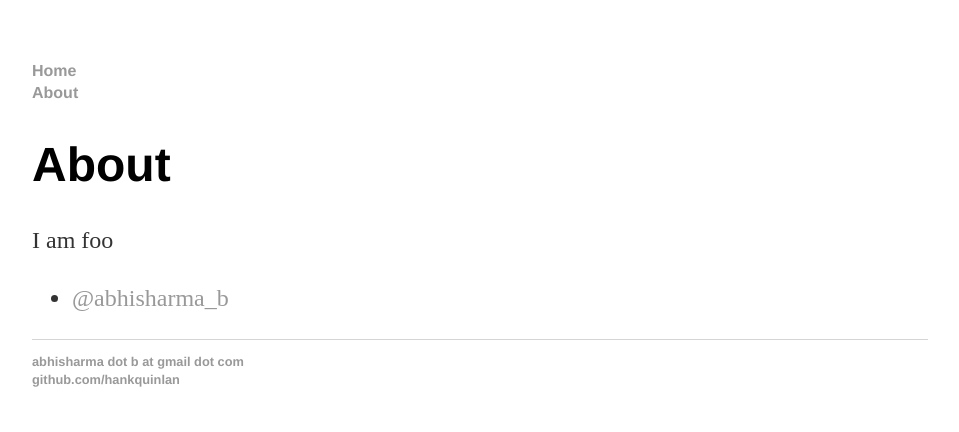
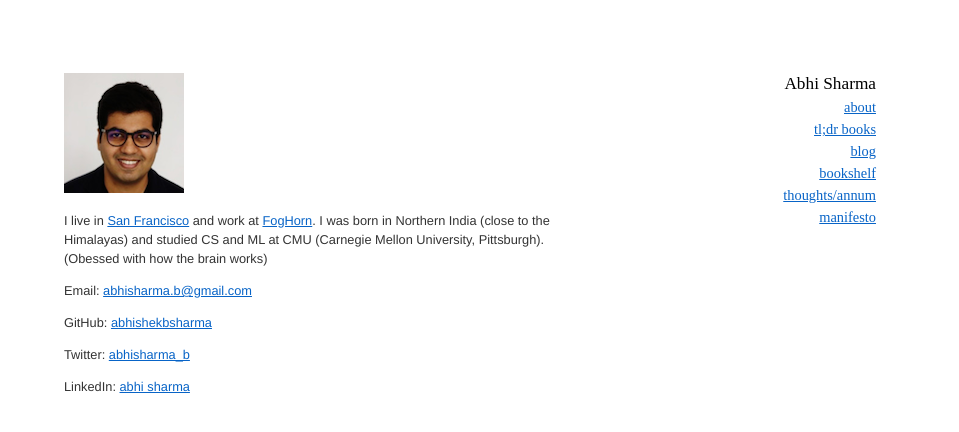
Before and after one commit to abhisharmab/abhisharmab.github.io, a Jekyll site: the page built from about/index.md, in a window 1280 px wide. Shown: the top 432 px of the page, without its empty margins (160-1119 px from the left). Built offline with Jekyll 4.4.1, drawn with Linux system fonts in a browser that asks for light colours.

```diff
--- a/_layouts/default.html
+++ b/_layouts/default.html
@@ -5,22 +5,21 @@
     <link rel="stylesheet" type="text/css" href="/css/main.css">
   </head>
   <body>
-    <nav>
-      <ul>
-        <li><a href="/">Home</a></li>
-        <li><a href="/about">About</a></li>
-      </ul>
-    </nav>
-    <div class="container">
-
-      {{ content }}
-
+    <div>
+      <div class="menu">
+        <ul>
+          <li class="main">Abhi Sharma</li>
+          <li><a href="/about">about</a></li>
+          <li><a href="/bookreviews">tl;dr books</a></li>
+          <li><a href="/blog">blog</a></li>
+          <li><a href="/bookshelf">bookshelf</a></li>
+          <li><a href="/thoughts">thoughts/annum</a></li>
+          <li><a href="/manifesto">manifesto</a></li>
+        </ul>
+      </div>
+      <div class="container">
+        {{ content }}
+      </div>
     </div>
-    <footer>
-      <ul>
-        <li><a href="mailto:abhisharma.b@gmail.com">abhisharma dot b at gmail dot com</a></li>
-        <li><a href="https://github.com/hankquinlan">github.com/hankquinlan</a></li>
-      </ul>
-    </footer>
   </body>
 </html>
--- a/about/index.html
+++ /dev/null
@@ -1,13 +0,0 @@
----
-layout: default
-title: About Abhi Sharma
----
-
-	<div class="about">
-		<h1>About</h1>
-		<p>I am foo</p>
-
-		<ul class="contacts">
-			<li><a href="#">@abhisharma_b</a></li>
-		</ul>
-	</div>
--- /dev/null
+++ b/about/index.md
@@ -0,0 +1,17 @@
+---
+layout: default
+title: About
+---
+
+![](/assets/abhi.png)
+
+I live in [San Francisco](https://en.wikipedia.org/wiki/San_Francisco) and work at [FogHorn](https://www.foghorn.io/). I was born in Northern India (close to the Himalayas) and studied CS and ML at CMU (Carnegie Mellon University, Pittsburgh). (Obessed with how the brain works)
+
+
+Email: [abhisharma.b@gmail.com](mailto:abhisharma.b@gmail.com)
+
+GitHub: [abhishekbsharma](https://github.com/abhishekbsharma)
+
+Twitter: [abhisharma_b](https://twitter.com/abhisharma_b)
+
+LinkedIn: [abhi sharma](https://www.linkedin.com/in/abhishekbaburamsharma/)
--- a/css/main.css
+++ b/css/main.css
@@ -1,29 +1,36 @@
-body { margin: 60px auto; width: 70%; }
+body { margin: 60px auto; width: 65%; }
 
-a { text-decoration: none; color: #999; }
+a { text-decoration: underline; color: #0864c7; }
 a:hover { text-decoration: underline; }
 
-p, ul { font-size: 1.5em; line-height: 1.4em; color: #333; }
+p { font-size: 0.8em; line-height: 1.5em; color: #333; font-family: 'Helvetica'; }
+p.abstract { font-size: 0.9em; color: grey; font-style: italic;}
 
-h1, h2, h3, h4 { font-family: 'Helvetica', 'Arial', 'Sans-Serif'; }
-h1 { font-size: 3em;  }
-h2 { font-size: 2.7em; }
-h3 { font-size: 2.3em; }
-h4 { font-size: 1.9em; }
+h1, h2, h3, h4 { font-family: 'Sans-Serif'; }
+h1 { font-size: 1.9em;  }
+h2 { font-size: 1.6em; }
+h3 { font-size: 1.3em; }
+h4 { font-size: 1.1em; }
 
-nav ul, footer ul { font-size: 1em; font-family: 'Helvetica', 'Arial', 'Sans-Serif'; padding: 0px; list-style: none; font-weight: bold; }
-nav ul li, footer ul li { display: list-item; margin-right: 20px; }
+.menu ul { font-size: 0.9em; font-family: 'Sans-Serif'; padding: 0px; list-style: none; text-align: right; float: right;}
+.menu ul li { display: list-item; margin-right: 20px; margin-bottom: 5px; }
+
+.menu .main { font-size: 1.2em; }
+
+.container { float: left; width: 500px;}
+
+.post { font-size: 0.8em; font-family: 'Helvetica'; line-height: 1.5em; color: #333;}
 
 footer { border-top: 1px solid #d5d5d5; font-size: .8em; }
 
 /* Blog */
-ul.posts { margin: 20px auto 40px; font-size: 1.5em; }
+ul.posts { font-size: 1em; }
 ul.posts li { list-style: none; }
 
 /* CV */
 .cv { margin: 0px 0px 60px; }
 .cv h1 { font-size: 3em; }
 .cv h2 { font-size: 2em; }
-.cv address, .cv .download { font-family: 'Helvetica', 'Arial', 'Sans-Serif'; }
+.cv address, .cv .download { font-family: 'Sans-Serif'; }
 .cv address, .cv p { font-size: 1.2em; }
 .cv .download { float: right; font-size: .8em; text-transform: uppercase; }
```
Also changed, not shown: _layouts/post.html (added, +7 -0 lines), _posts/2019-03-17-abhi-launches-wesbite.md (added, +12 -0 lines), _posts/2019-03-20-sleep-apnea-v1.md (added, +8 -0 lines), advice/index.md (added, +6 -0 lines), blog/index.html (added, +13 -0 lines), bookreviews/index.md (added, +7 -0 lines), bookshelf/index.md (added, +7 -0 lines), manifesto/index.md (added, +8 -0 lines), thoughts/index.md (added, +7 -0 lines), assets/abhi.png (added), 2 other files.
